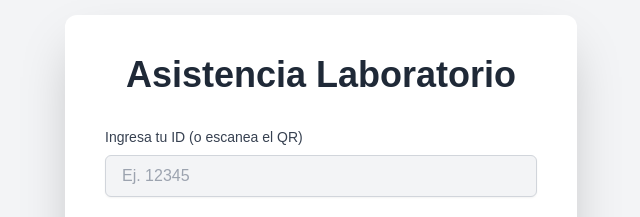
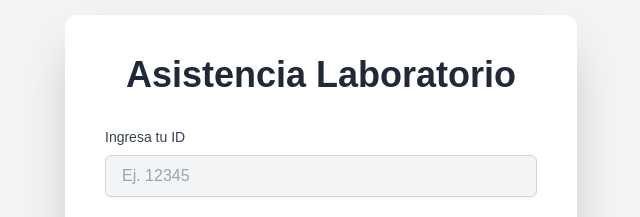
Before and after one commit to LuisPExd/control-asistencia-metalotecnia, a website: page frontend/index.html in a window 1280 px wide. Shown: the part 262-479 px from the top of the page, without its empty margins (319-959 px from the left). Drawn offline with nearby package versions, Linux system fonts and the light colour scheme.

Commit message:
No aparece la opción de escanear QR

```diff
--- a/frontend/index.html
+++ b/frontend/index.html
@@ -13,7 +13,7 @@
         <h1 class="text-3xl md:text-4xl font-bold text-center text-gray-800">Asistencia Laboratorio</h1>
         <form id="attendance-form" class="space-y-6">
             <div class="space-y-2">
-                <label for="employee-id" class="block text-sm font-medium text-gray-700">Ingresa tu ID (o escanea el QR)</label>
+                <label for="employee-id" class="block text-sm font-medium text-gray-700">Ingresa tu ID </label>
                 <input type="text" id="employee-id" name="employeeId" placeholder="Ej. 12345" required
                        class="mt-1 block w-full px-4 py-2 bg-gray-100 border border-gray-300 rounded-md shadow-sm focus:ring-indigo-500 focus:border-indigo-500">
             </div>
```
